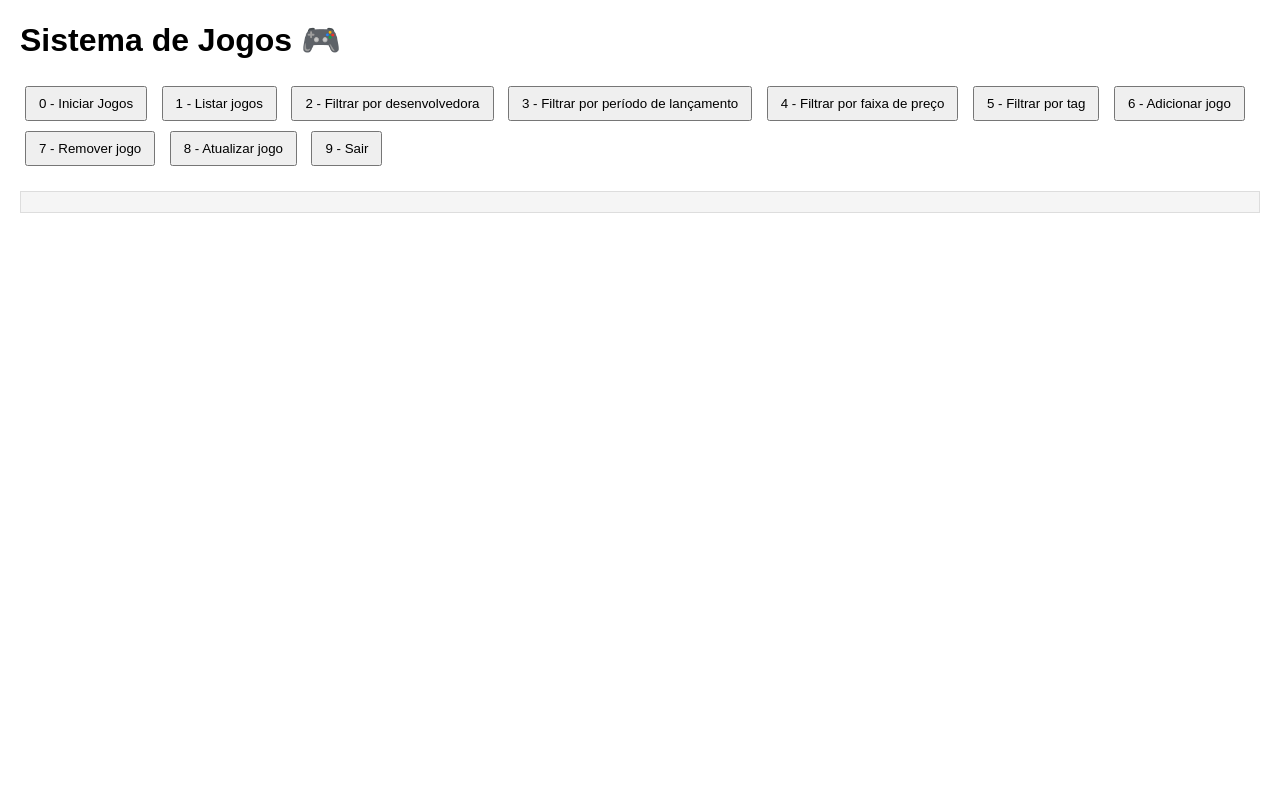
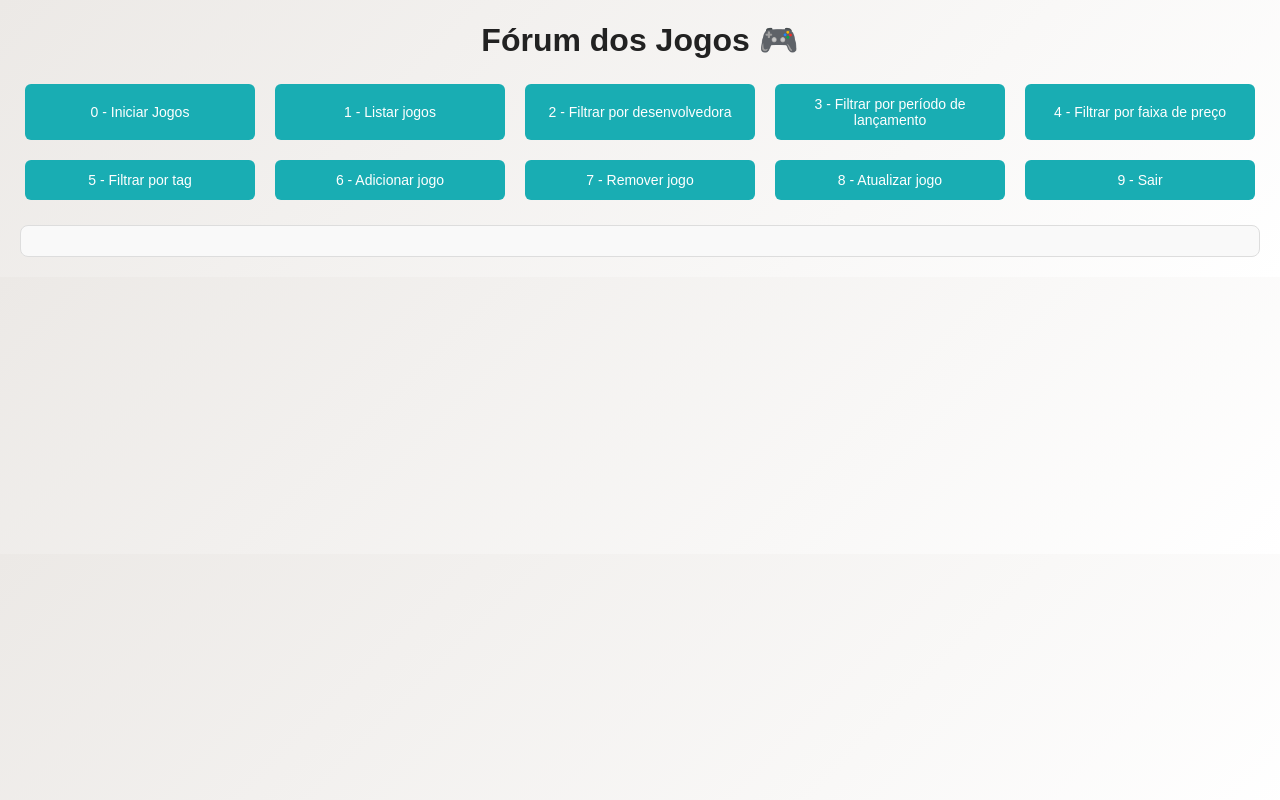
Before and after one commit to FrankSteps/GameGroup_FunctionalProgramming_Project, a plain HTML site: page index.html in a window 1280 px wide. Drawn offline with nearby package versions, Linux system fonts and the light colour scheme.

Commit message:
style sheet

```diff
--- a/index.html
+++ b/index.html
@@ -1,28 +1,15 @@
 <!DOCTYPE html>
-<html lang="pt-BR"> <!-- Define que o documento é HTML5 e que o idioma principal é português do Brasil -->
+<html lang="pt-BR">
 <head>
+    <meta charset="UTF-8" />
+    <meta name="viewport" content="width=device-width, initial-scale=1.0">
+    <title>Playground</title>
+    <link rel="stylesheet" href="style.css">
 
-    <meta charset="UTF-8" /> <!-- Define que os caracteres usados são UTF-8 (permite acentos e emojis) -->
-    <meta name="viewport" content="width=device-width, initial-scale=1.0"> <!-- Ajusta o layout para dispositivos móveis -->
-    <title>Playground</title> <!-- Título que aparece na aba do navegador -->
-
-    <style>
-        /* Estilo básico da página */
-        body { font-family: Arial, sans-serif; margin: 20px; }
-        button { margin: 5px; padding: 8px 12px; } /* Espaçamento e tamanho dos botões */
-        #output {
-        margin-top: 20px;
-        white-space: pre; /* Mantém quebras de linha no texto mostrado */
-        background: #f5f5f5;
-        padding: 10px;
-        border: 1px solid #ddd;
-        }
-        form { margin-top: 15px; }
-        input { margin: 5px; padding: 5px; } /* Campos de texto mais organizados */
-    </style>
 </head>
 <body>
-    <h1>Sistema de Jogos 🎮</h1> <!-- Corrigido: tag de abertura <h1> -->
+    <h1>Fórum dos Jogos 🎮</h1> <!-- Corrigido: tag de abertura <h1> -->
+
     <!-- Área de botões para o menu principal -->
     <div id="buttons">
         <!-- Cada botão tem um atributo "data-action" para indicar a ação que será executada -->
@@ -37,12 +24,16 @@
         <button data-action="update">8 - Atualizar jogo</button>
         <button data-action="exit">9 - Sair</button>
     </div>
+
     <!-- Aqui será exibido dinamicamente o formulário de cada ação (por exemplo, adicionar jogo) -->
     <div id="forms"></div>
+
     <!-- Área para mostrar resultados (exemplo: lista de jogos cadastrados) -->
     <div id="output"></div>
+
     <!-- Biblioteca externa Chart.js (para gráficos, se forem usados) -->
     <script src="https://cdn.jsdelivr.net/npm/chart.js"></script>
+
     <!-- Arquivo JavaScript separado (módulo) que controla a interface -->
     <script type="module" src="ui.js"></script>
 </body>
--- /dev/null
+++ b/style.css
@@ -0,0 +1,68 @@
+/* Estilo básico da página */
+body {
+    font-family: Arial, sans-serif;
+    margin: 20px;
+    background: linear-gradient(135deg, #ece9e6, #ffffff);
+    color: #333;
+}
+
+h1 {
+    text-align: center;
+    color: #222;
+    margin-bottom: 20px;
+}
+
+/* Área dos botões principais */
+#buttons {
+    display: grid;
+    grid-template-columns: repeat(auto-fit, minmax(200px, 1fr));
+    gap: 10px;
+    margin-bottom: 20px;
+}
+
+button {
+    margin: 5px;
+    padding: 12px 16px;
+    background-color: #19adb3;
+    color: white;
+    border: none;
+    border-radius: 6px;
+    cursor: pointer;
+    font-size: 14px;
+    transition: background 0.3s ease;
+}
+
+button:hover {
+    background-color: #2fc4c9;
+}
+
+/* Área de formulários dinâmicos */
+form {
+    margin-top: 15px;
+}
+
+input {
+    margin: 5px;
+    padding: 8px;
+    border-radius: 4px;
+    border: 1px solid #ccc;
+}
+
+/* Área de saída (resultados do sistema) */
+#output {
+    margin-top: 20px;
+    white-space: pre; /* Mantém quebras de linha no texto mostrado */
+    background: #f9f9f9;
+    padding: 15px;
+    border-radius: 8px;
+    border: 1px solid #ddd;
+    font-family: monospace;
+}
+
+/* Responsividade: melhora visual em telas pequenas */
+@media (max-width: 600px) {
+    button {
+        font-size: 12px;
+        padding: 10px;
+    }
+}
```
